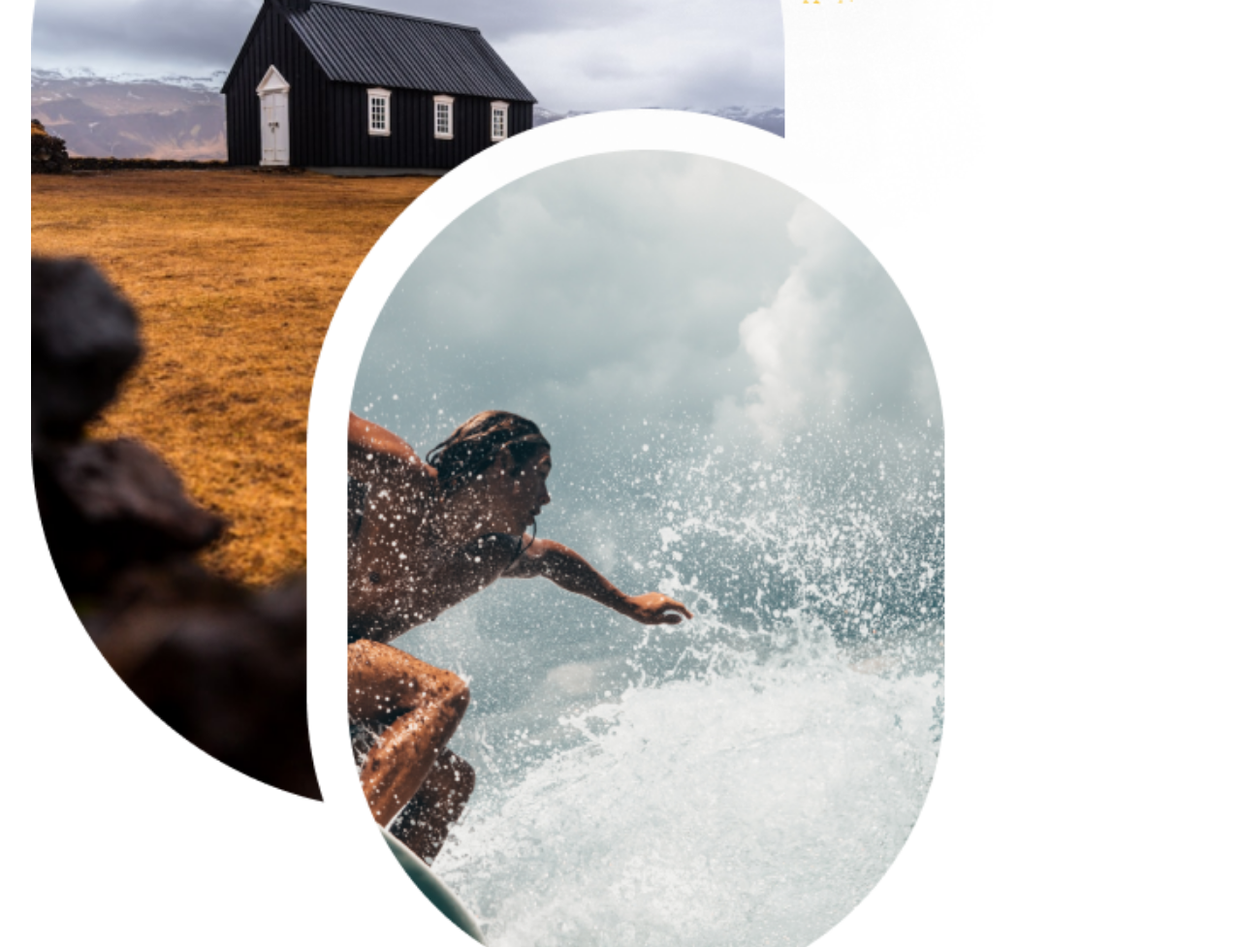
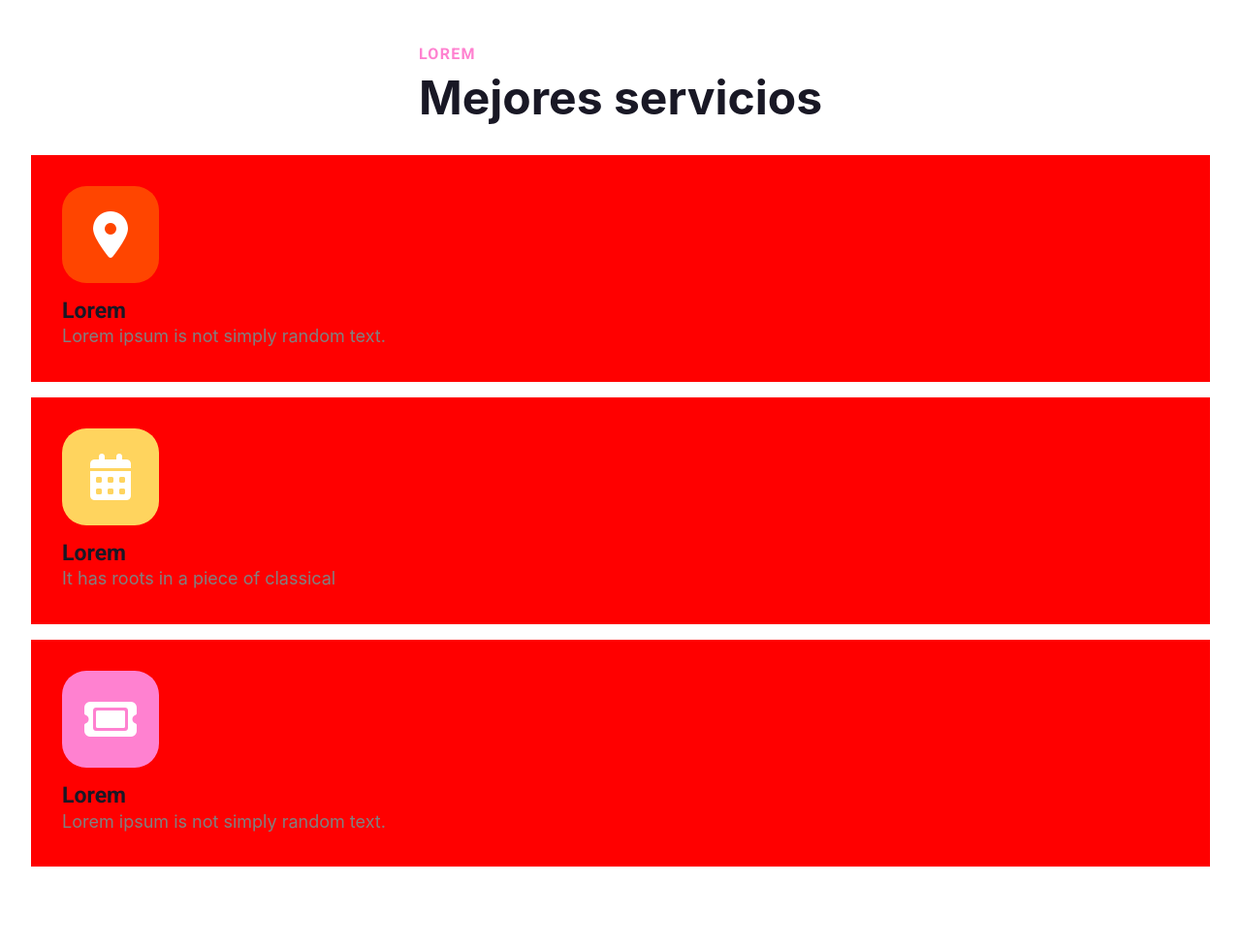
Before and after one commit to Adalab/project-promo-61-module-1-team-2, a website built with Vite: page src/index.html in a window 1280 px wide. Shown: the part 639-1616 px from the top of the page at 97% size. Built offline with nearby package versions, Linux system fonts and the light colour scheme.

Commit message:
page mejores servicios changes

```diff
--- a/src/partials/bloque_4.html
+++ b/src/partials/bloque_4.html
@@ -2,34 +2,34 @@
     <img src="images/7.png" alt="composición fotos, Paradise on Earth" class="page-servicios__image">
     <div class="page-servicios__title">
         <h2>LOREM</h2>
-        <h1>Mejores servicios</h1>
+        <h1>Mejores <br>servicios</h1>
     </div>
 
     <div class="page-servicios__cards">
      <!--CARD 1 -->
         <div class="page-servicios__card">
-            <i class="page-servicios__icon fa-solid fa-location-dot fa-3x"></i>
+            <i class="page-servicios__icon page-servicios__icon--orange fa-solid fa-location-dot fa-3x"></i>
             <div class="page-servicios__card-text">
                 <h1>Lorem</h1>
-                <p>Lorem ipsum, dolor sit amet consectetur adipisicing elit.</p>
+                <p>Lorem ipsum is not simply random text. </p>
             </div>
         </div>
      <!--CARD 2 -->
         <div class="page-servicios__card">
-            <i class="page-servicios__icon fa-solid fa-calendar-days fa-3x"></i>
+            <i class="page-servicios__icon page-servicios__icon--yellow fa-solid fa-calendar-days fa-3x"></i>
             <div class="page-servicios__card-text">
                 <h1>Lorem</h1>
-                <p>Lorem ipsum, dolor sit amet consectetur adipisicing elit.</p>
+                <p>It has roots in a piece of classical</p>
             </div>
 
         </div>
 
      <!--CARD 3 -->
         <div class="page-servicios__card">
-            <i class="page-servicios__icon fa-solid fa-ticket fa-3x"></i>
+            <i class="page-servicios__icon page-servicios__icon--pink fa-solid fa-ticket fa-3x"></i>
             <div class="page-servicios__card-text">
                 <h1>Lorem</h1>
-                <p>Lorem ipsum, dolor sit amet consectetur adipisicing elit.</p>
+                <p>Lorem ipsum is not simply random text.</p>
             </div>
         </div>
     </div>
--- a/src/scss/layout/_bloque_4.scss
+++ b/src/scss/layout/_bloque_4.scss
@@ -6,29 +6,32 @@
 
 
     .page-servicios__image {
-        padding: vars.$space-8;
+        margin: 3rem;
+        width: 350px;
+        height: 438.9px;
     }
     .page-servicios__title {
         margin: 0 auto; /*centrar elementos medio*/
         display: flex;
         flex-direction: column;
-        width: 25%;
+        justify-content: center;
+        text-align: center;
         gap: 0.5rem;
         h2 {
             font-family: vars.$font-family-heading;
             font-size: vars.$font-size-md;
             letter-spacing: 0.08em;
             display: flex;
+            color: vars.$color-accent-pink;
             justify-content: center;
-            color: vars.$color-accent-pink;
 
         }
         h1 {
             font-family: vars.$font-family-body;
             font-weight: bold;
-            justify-content: center;
+
             display: flex;
-            text-align: center;
+
             font-size: vars.$font-size-3xl;
         }
 
@@ -58,12 +61,45 @@
                 width: 100px;
                 height: 100px;
                 border-radius: 25%;
-                background-color: vars.$color-accent-pink;
                 color: vars.$color-neutral-0;
 
+                &--orange {
+                    background-color: orangered;
+                }
+                &--yellow {
+                    background-color: vars.$color-accent-yellow;
+                }
+                &--pink{
+                    background-color: vars.$color-accent-pink;
+                }
             }
+             &:hover {
+
+                border: 2px solid rgb(173, 173, 173);
+                border-radius: 20px;
+             }
+        }
+    }
+
+    /* MEDIA QUERIES */
+
+        /* Tablet */
+    @media (min-width:768px) {
+       .page-servicios__title h1 br{
+        display: none;
+        }
+        .page-servicios__title h2 {
+            justify-content: flex-start;
+        }
+        .page-servicios__card {
+            flex-direction: row;
+            background-color: red;
 
         }
+    }
+        /* Desktop */
+    @media (min-width:1024px) {
+
 
     }
-    }
+}
```
